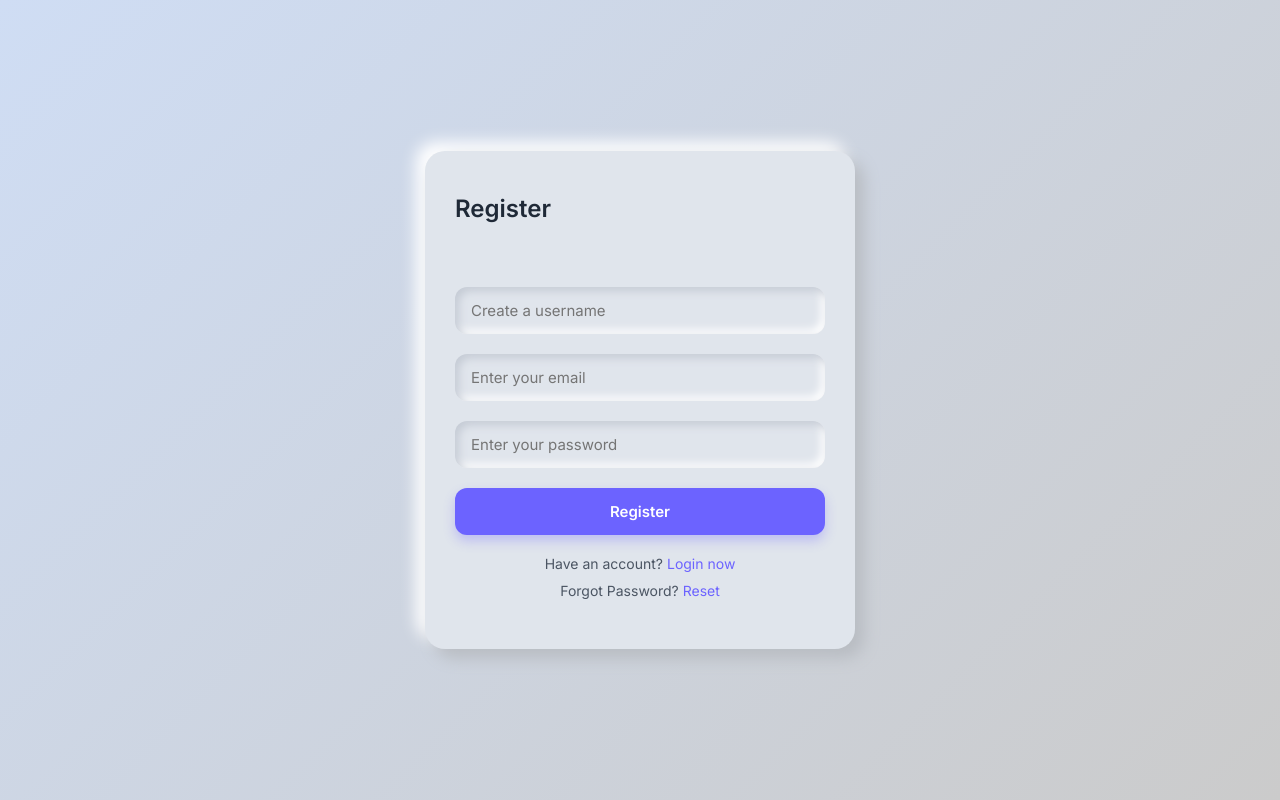
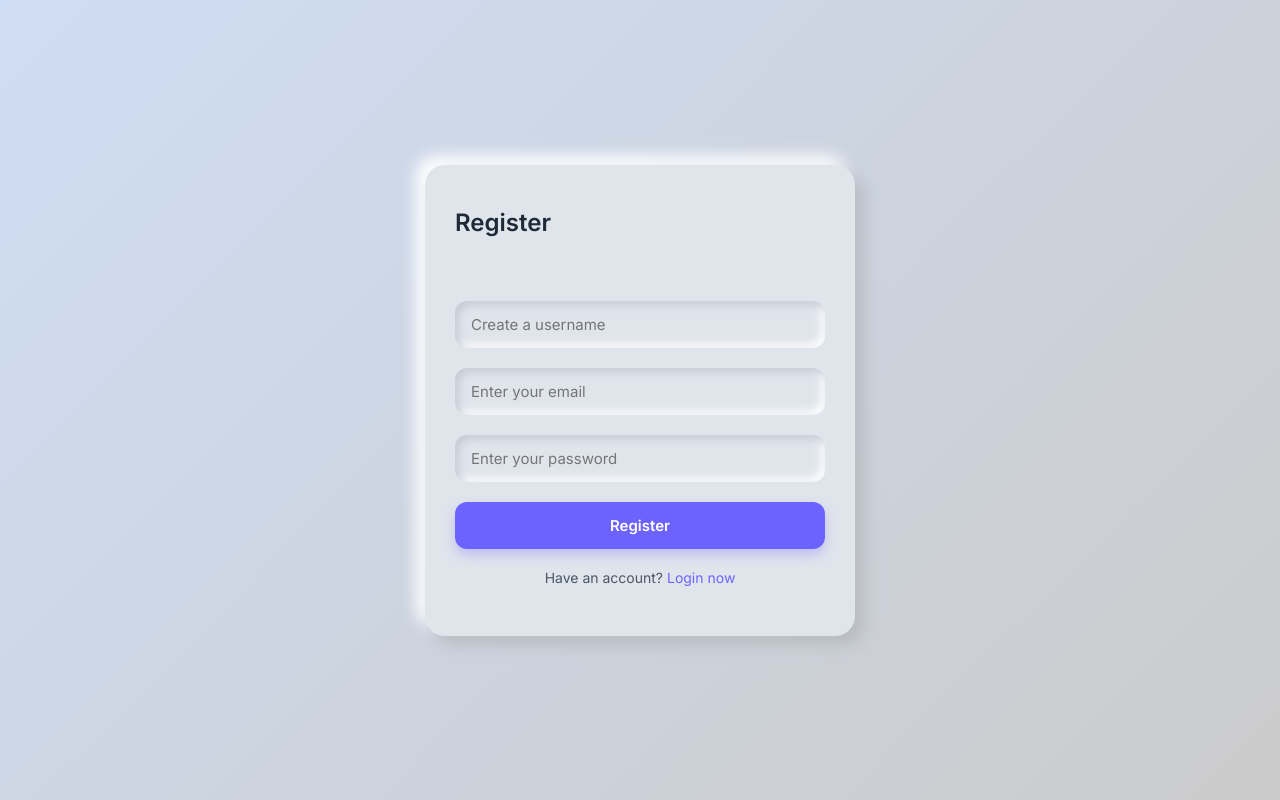
Before and after one commit to priya-darshini8603/todo_django, a Django app: page /register/ in a window 1280 px wide. Run offline with Django 4.2, Linux system fonts and the light colour scheme.

Commit message:
Deployment Changes

```diff
--- a/todoapp/templates/todoapp/login.html
+++ b/todoapp/templates/todoapp/login.html
@@ -35,7 +35,7 @@
         <h3>Don't have an account? <a href="{% url 'register' %}">Register now</a></h3>
       </div>
       <div class="text">
-        <h3>Forgot Password? <a href="#">Reset</a></h3>
+        <h3>Forgot Password? <a href="{% url 'request_otp' %}">Reset</a></h3>
       </div>
     </form>
   </div>
--- a/todoapp/templates/todoapp/register.html
+++ b/todoapp/templates/todoapp/register.html
@@ -36,9 +36,6 @@
       <div class="text">
         <h3>Have an account? <a href="{% url 'login' %}">Login now</a></h3>
       </div>
-      <div class="text">
-        <h3>Forgot Password? <a href="#">Reset</a></h3>
-      </div>
     </form>
   </div>
 </body>
```
